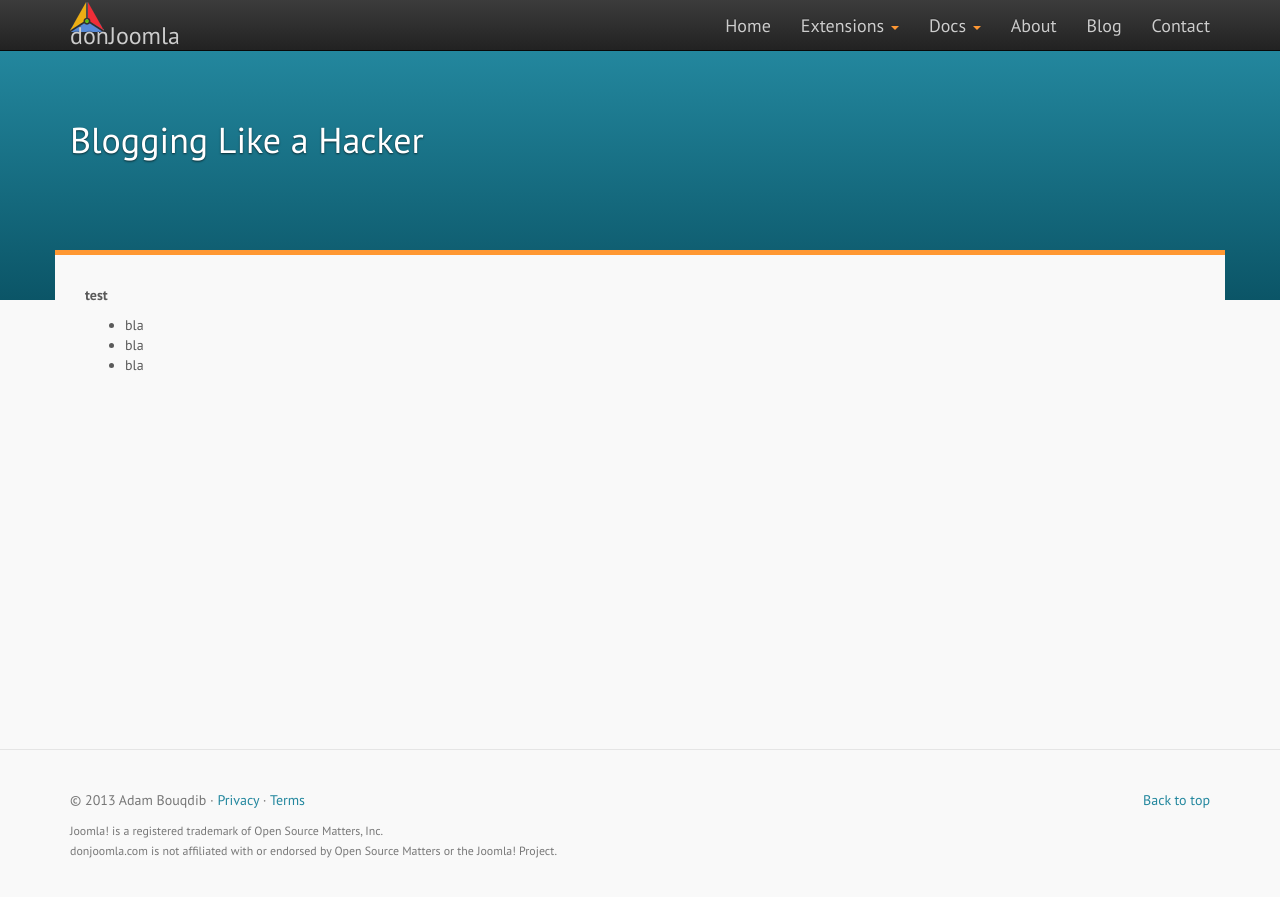
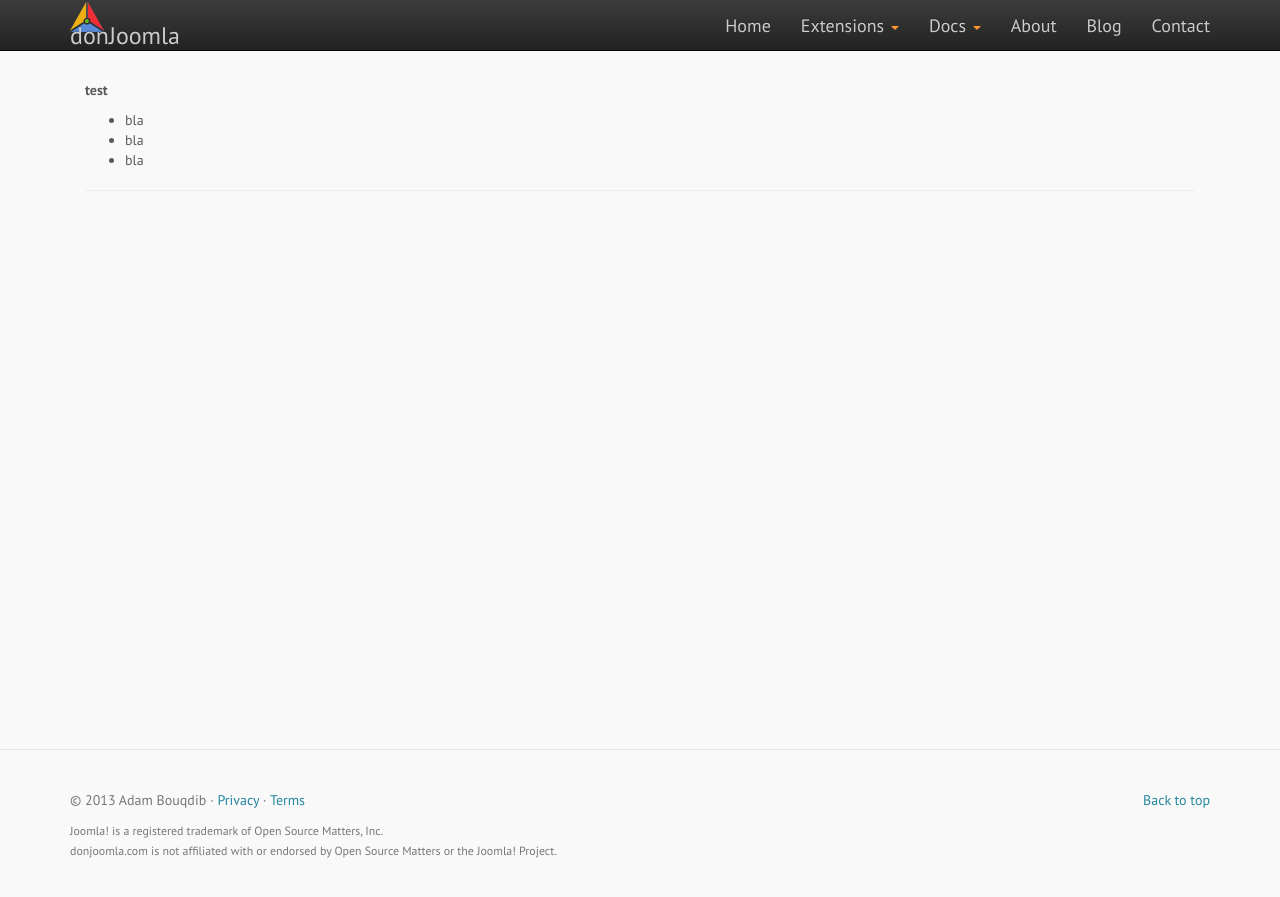
Before and after one commit to donJoomla/donjoomla.github.io, a Jekyll site: the page built from _posts/2011-12-31-new-years-eve-is-awesome.md, in a window 1280 px wide. Shown: the top 897 px of the page. Built offline with Jekyll 4.4.1, drawn with Linux system fonts in a browser that asks for light colours; nearby versions of some CDN libraries; comment, search, counter and statistics services are not loaded.

Commit message:
blog layout fix

```diff
--- a/_layouts/blog.html
+++ b/_layouts/blog.html
@@ -5,20 +5,9 @@
   </head>
 
   <body>
-  <a class="sr-only" href="#content">Skip to main content</a> {% include nav-main.html %}
-  <div class="carousel slide">
-    <div class="carousel-inner">
-      <div class="item active">
-        <div class="container">
-          <div class="carousel-caption">
-            <h1>{{ page.title }}</h1>
-            <p>{{ page.lead }}</p>
-          </div>
-        </div>
-      </div>
-    </div>
-  </div>
-  <div class="container" id="main" role="main"> {{ content }} </div>
+  <a class="sr-only" href="#main">Skip to main content</a> {% include nav-main.html %}
+  <div class="container" id="main" role="main"> {{ content }}
+    <hr>
     <div id="disqus_thread"></div>
     <script type="text/javascript">
   		var disqus_shortname = 'donjoomla';
@@ -31,6 +20,7 @@
     <noscript>
       <div class="alert alert-danger">Please enable JavaScript to view the comments.</div>
     </noscript>
+  </div>
   {% include footer.html %}
   </body>
 </html>
```
Lines whose indentation alone changed are shown as unchanged.
